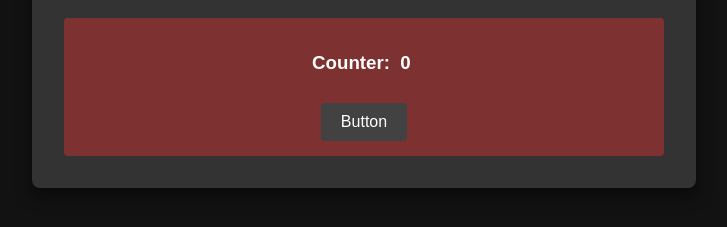
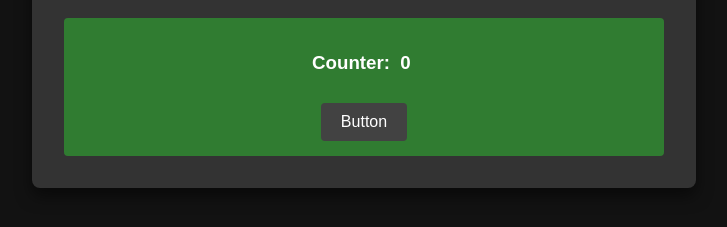
Before and after one commit to robinlant/github-actions-playgound, a website with bundled scripts: page public/index.html in a window 1280 px wide. Shown: the part 353-580 px from the top of the page, without its empty margins (276-1003 px from the left). Built offline with nearby package versions, Linux system fonts and the light colour scheme.

Commit message:
change colors

```diff
--- a/public/style.css
+++ b/public/style.css
@@ -29,10 +29,10 @@ h1 {
 }
 
 .counter {
-    background-color: #d32f2f77;
+    background-color: #2dd02f77;
     color: #fff;
     padding: 15px;
-    border-radius: 4px;
+    border-radius: 4px; j
     margin-top: 20px;
 }
 
```
